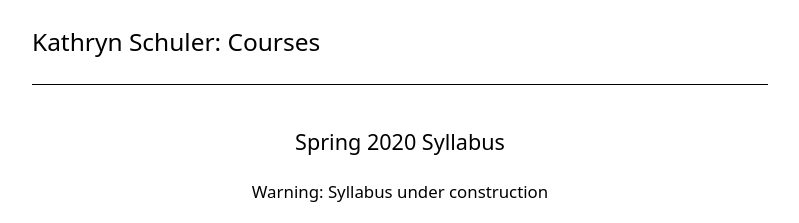
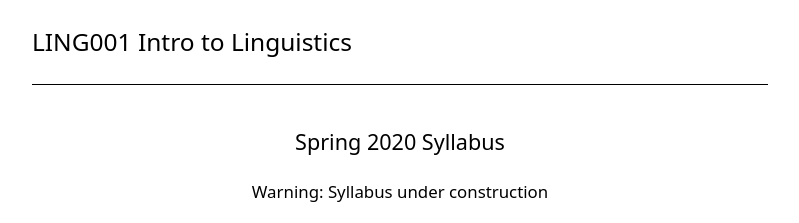
Before and after one commit to kschuler/ling001, a Jekyll site: the page built from index.md, in a window 1280 px wide and 900 px high. Shown: the top 223 px of the window, without its empty margins (240-1039 px from the left). Built offline with Jekyll 4.4.1, drawn with Linux system fonts in a browser that asks for light colours.

Commit message:
Update _config.yml

```diff
--- a/_config.yml
+++ b/_config.yml
@@ -1,4 +1,4 @@
-title: "Kathryn Schuler: Courses"
+title: "LING001 Intro to Linguistics"
 author: "Kathryn Schuler"
 description: ""
 
```
